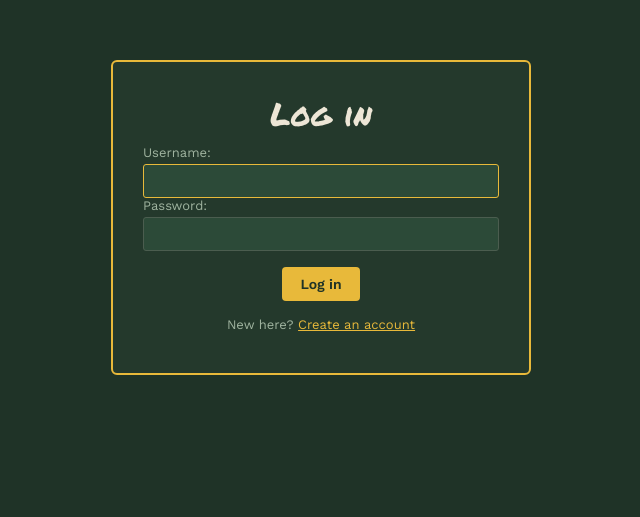
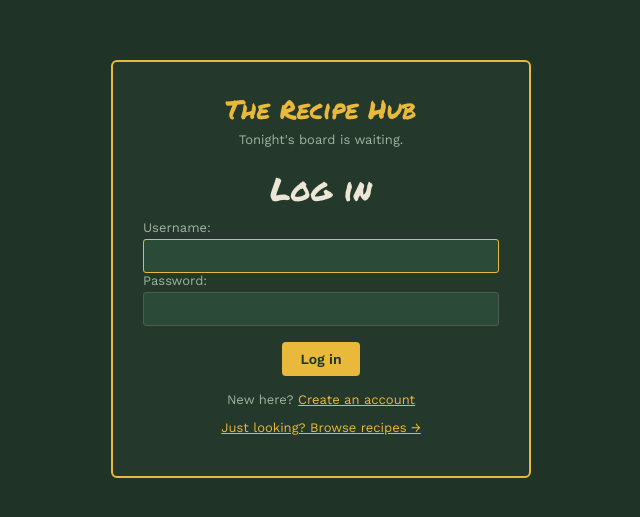
Before and after one commit to Cody-Ayers/Recipe-app, a Django app: page /login/ in a window 1280 px wide. Shown: the top 517 px of the page, without its empty margins (319-959 px from the left). Run offline with Django 4.2, Linux system fonts and the light colour scheme.

Commit message:
Corrected login issues and cleaned up README

```diff
--- a/recipes/forms.py
+++ b/recipes/forms.py
@@ -20,8 +20,8 @@ DIFFIC__CHOICES = (  # specify choices as a tuple
 
 
 class RecipesSearchForm(forms.Form):
-    recipe_diff = forms.ChoiceField(choices=DIFFIC__CHOICES)
-    chart_type = forms.ChoiceField(choices=CHART__CHOICES)
+    recipe_diff = forms.ChoiceField(choices=DIFFIC__CHOICES, label='Difficulty')
+    chart_type = forms.ChoiceField(choices=CHART__CHOICES, label='Chart type')
 
 class AddRecipeForm(forms.ModelForm):
     class Meta:
--- a/recipes/static/recipes/css/style.css
+++ b/recipes/static/recipes/css/style.css
@@ -321,3 +321,43 @@ table.dataframe th {
   border-radius: 4px;
   border: 1px solid var(--line);
 }
+
+
+/* ---------- auth pages branding ---------- */
+.auth-brand {
+  display: block;
+  font-family: "Permanent Marker", cursive;
+  color: var(--accent);
+  font-size: 26px;
+  text-decoration: none;
+}
+
+.auth-tagline {
+  color: var(--muted);
+  font-size: 13px;
+  margin: 4px 0 18px;
+}
+
+.auth-browse {
+  margin-top: 12px;
+  font-size: 13px;
+}
+
+/* ---------- empty states ---------- */
+.empty-state {
+  margin-top: 24px;
+  padding: 18px 20px;
+  border: 1px dashed var(--line);
+  border-radius: 6px;
+}
+
+.empty-state h3 {
+  margin: 0 0 6px;
+}
+
+.empty-state p {
+  margin: 0;
+  color: var(--muted);
+  font-size: 14px;
+  line-height: 1.6;
+}
--- a/templates/auth/login.html
+++ b/templates/auth/login.html
@@ -2,7 +2,7 @@
 <!DOCTYPE html>
 <html lang="en">
   <head>
-    <title>RecipeApp | Home</title>
+    <title>RecipeApp | Log in</title>
     <meta name="viewport" content="width=device-width, initial-scale=1" />
     <link rel="preconnect" href="https://fonts.googleapis.com" />
     <link rel="preconnect" href="https://fonts.gstatic.com" crossorigin />
@@ -20,6 +20,8 @@
 
   <body class="body">
     <div class="auth">
+      <a class="auth-brand" href="{% url 'recipes:home' %}">The Recipe Hub</a>
+      <p class="auth-tagline">Tonight's board is waiting.</p>
       <h1>Log in</h1>
       {# check for error message #} {% if error_message %}
       <p style="color: var(--danger)">{{error_message}}</p>
@@ -33,6 +35,9 @@
         New here?
         <a href="{% url 'signup' %}">Create an account</a>
       </p>
+      <p class="auth-browse">
+        <a href="{% url 'recipes:list' %}">Just looking? Browse recipes &rarr;</a>
+      </p>
     </div>
   </body>
 </html>
--- a/templates/auth/signup.html
+++ b/templates/auth/signup.html
@@ -20,6 +20,8 @@
 
   <body class="body">
     <div class="auth">
+      <a class="auth-brand" href="{% url 'recipes:home' %}">The Recipe Hub</a>
+      <p class="auth-tagline">Tonight's board is waiting.</p>
       <h1>Sign up</h1>
       {% if form.errors %}
       <p style="color: var(--danger)">
@@ -35,6 +37,9 @@
         Already have an account?
         <a href="{% url 'login' %}">Log in</a>
       </p>
+      <p class="auth-browse">
+        <a href="{% url 'recipes:list' %}">Just looking? Browse recipes &rarr;</a>
+      </p>
     </div>
   </body>
 </html>
```
Also changed, not shown: recipes/templates/recipes/records.html (+16 -1 lines), README.md, 10 other files.
